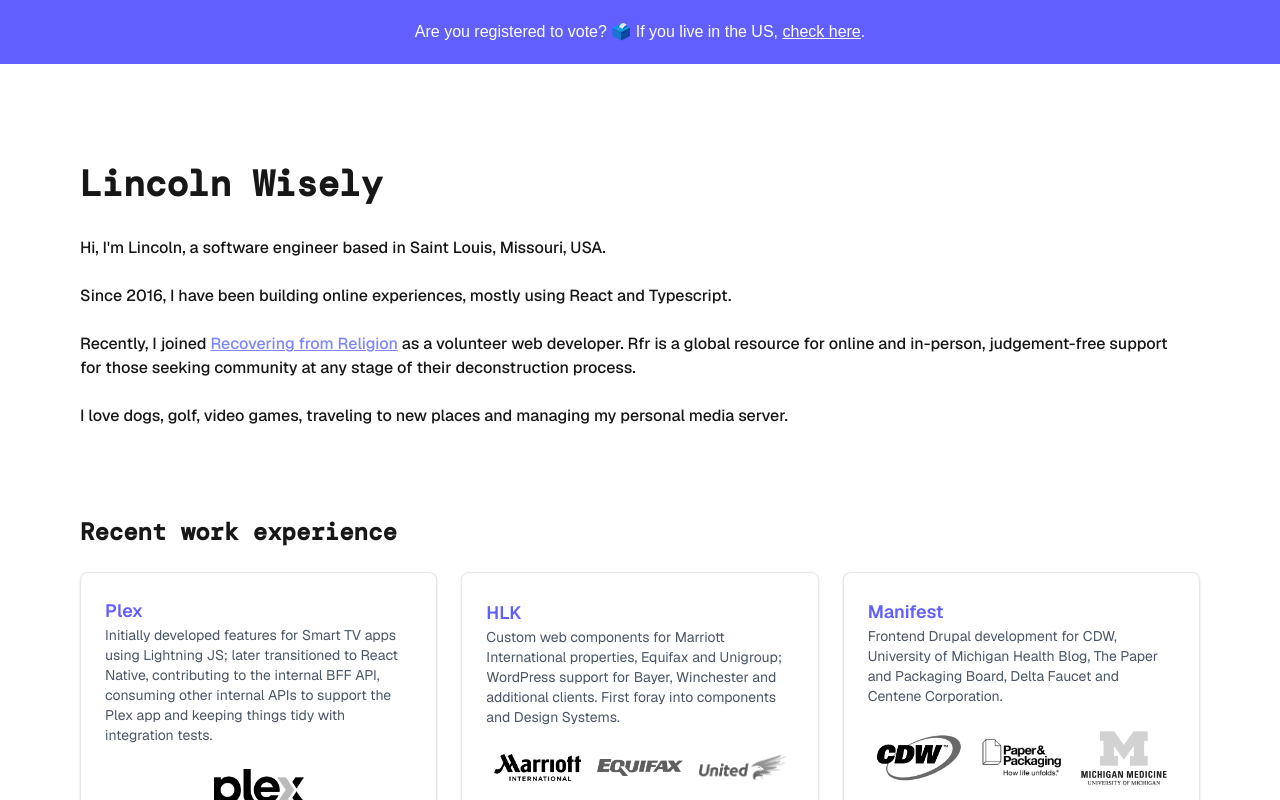
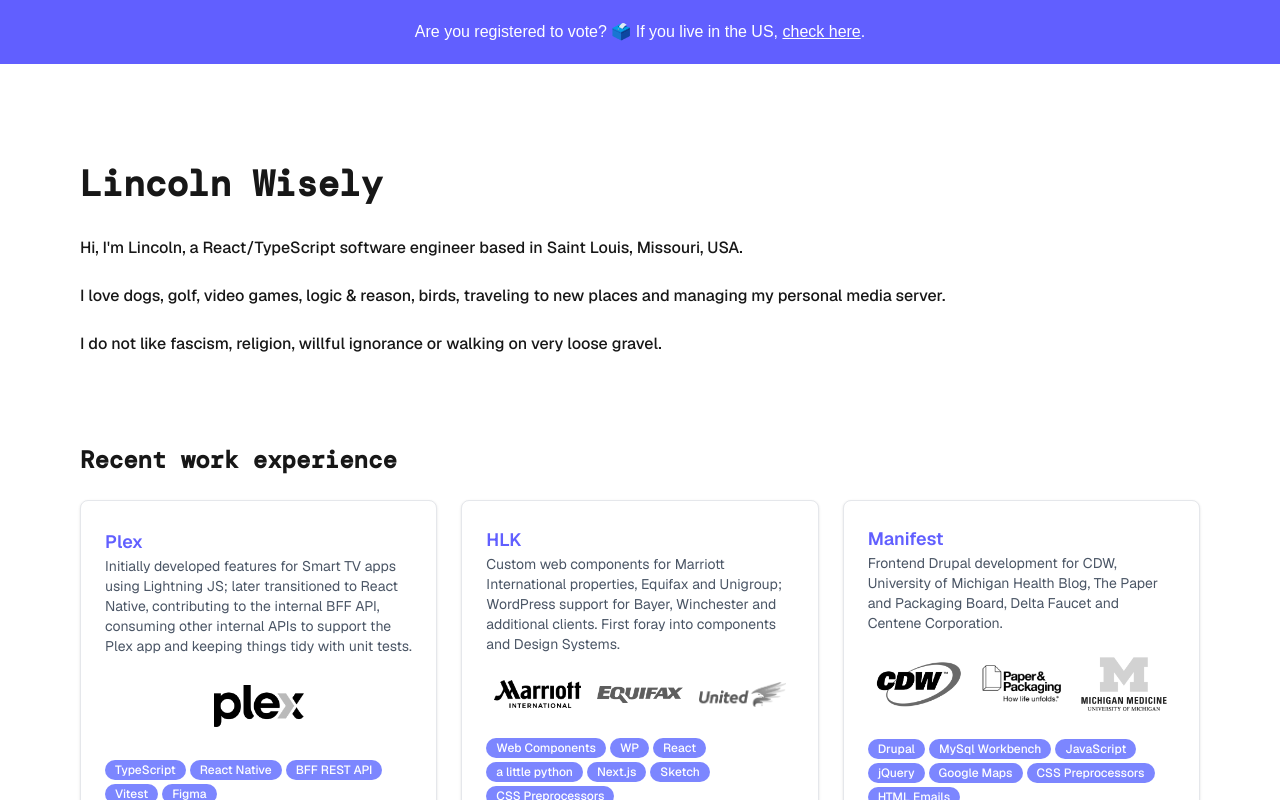
Before and after one commit to lincolnwisely/lincoln-wisely, a Next.js app: page / in a window 1280 px wide. Shown: the top 800 px of the page. Built offline with nearby package versions, Linux system fonts and the light colour scheme; a web font is replaced by a local one.

Commit message:
update package, edit page

```diff
--- a/package.json
+++ b/package.json
@@ -12,9 +12,9 @@
     "format:check": "prettier --check ."
   },
   "dependencies": {
-    "@next/third-parties": "^15.4.4",
+    "@next/third-parties": "^15.5.15",
     "@vercel/analytics": "^1.5.0",
-    "next": "15.4.10",
+    "next": "^15.5.15",
     "react": "19.1.0",
     "react-dom": "19.1.0",
     "resend": "^4.7.0",
@@ -27,7 +27,7 @@
     "@types/react": "^19",
     "@types/react-dom": "^19",
     "eslint": "^9",
-    "eslint-config-next": "15.4.2",
+    "eslint-config-next": "^15.5.15",
     "prettier": "^3.6.2",
     "tailwindcss": "^4",
     "typescript": "^5"
--- a/src/app/fixtures/data.json
+++ b/src/app/fixtures/data.json
@@ -2,7 +2,7 @@
   "experience": [
     {
       "title": "Plex",
-      "description": "Initially developed features for Smart TV apps using Lightning JS; later transitioned to React Native, contributing to the internal BFF API, consuming other internal APIs to support the Plex app and keeping things tidy with integration tests.",
+      "description": "Initially developed features for Smart TV apps using Lightning JS; later transitioned to React Native, contributing to the internal BFF API, consuming other internal APIs to support the Plex app and keeping things tidy with unit tests.",
       "logo": null,
       "clients": [
         {
--- a/src/app/page.tsx
+++ b/src/app/page.tsx
@@ -16,21 +16,19 @@
                 Lincoln Wisely
               </h1>
               <p>
-                Hi, I&#39;m Lincoln, a software engineer based in Saint Louis,
+                Hi, I&#39;m Lincoln, a React/TypeScript software engineer based in Saint Louis,
                 Missouri, USA.
               </p>
               <br />
+              {/* <p>I am a volunteer web developer at <a href="https://recoveringfromreligion.org" target="_blank" rel="noopener noreferrer" className="underline text-indigo-400 hover:text-indigo-500 ">Recovering from Religion</a>.</p>
+              <br /> */}
               <p>
-                Since 2016, I have been building online experiences, mostly using React and Typescript.</p>
-
-              <br />
-              <p>Recently, I joined <a href="https://recoveringfromreligion.org" target="_blank" rel="noopener noreferrer" className="underline text-indigo-400 hover:text-indigo-500 ">Recovering from Religion</a> as a volunteer web developer. Rfr is a global resource for online and in-person, judgement-free support for those seeking community at any stage of their deconstruction process.</p>
-              <br />
-
-              <p>
-                I love dogs, golf, video games, traveling to new places and managing my personal
+                I love dogs, golf, video games, logic & reason, birds,
+                traveling to new places and managing my personal
                 media server.
               </p>
+              <br />
+              <p>I do not like fascism, religion, willful ignorance or walking on very loose gravel.</p>
             </div>
           </div>
           <br />
```
Also changed, not shown: 1 other file (tests, documents, lock files or other folders).
